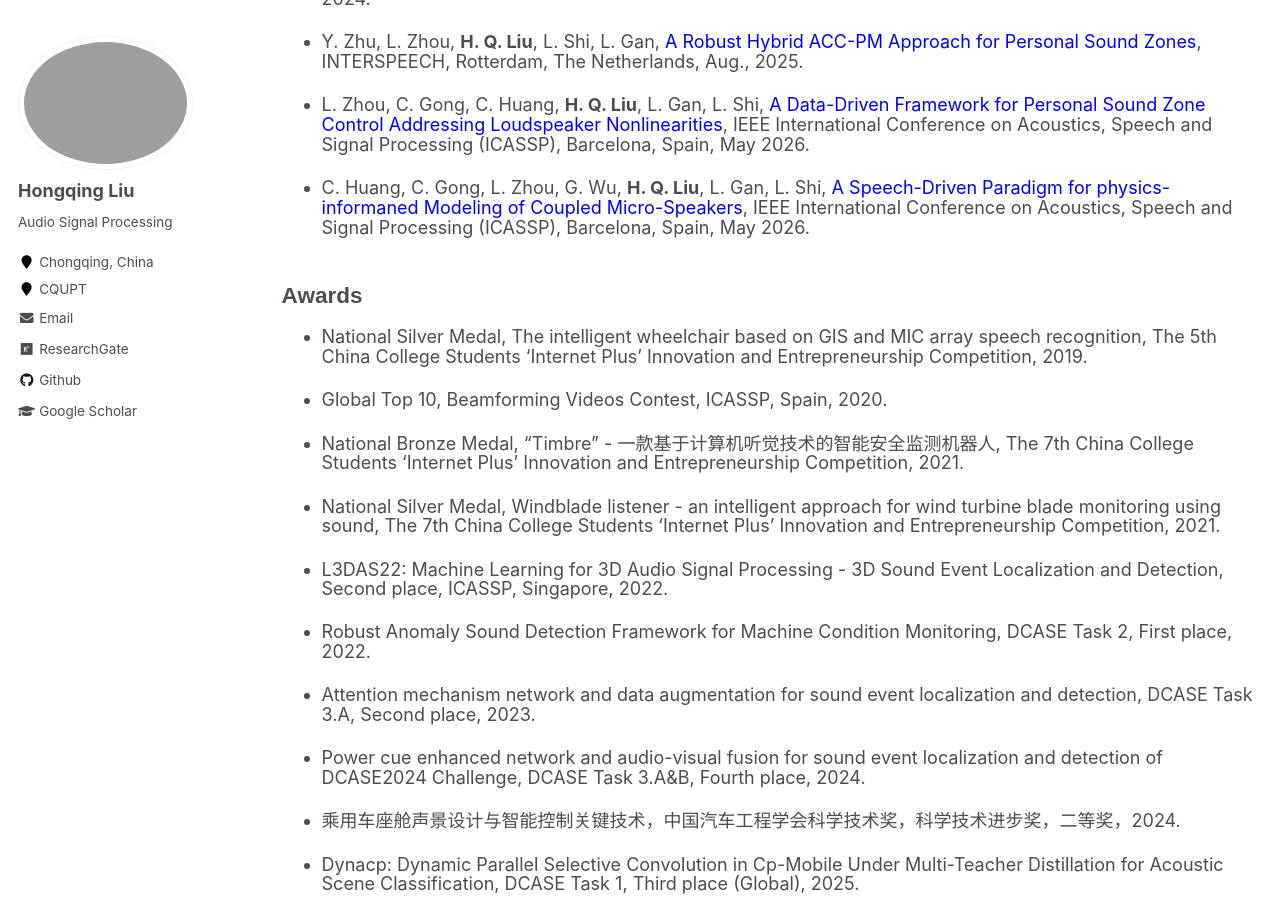
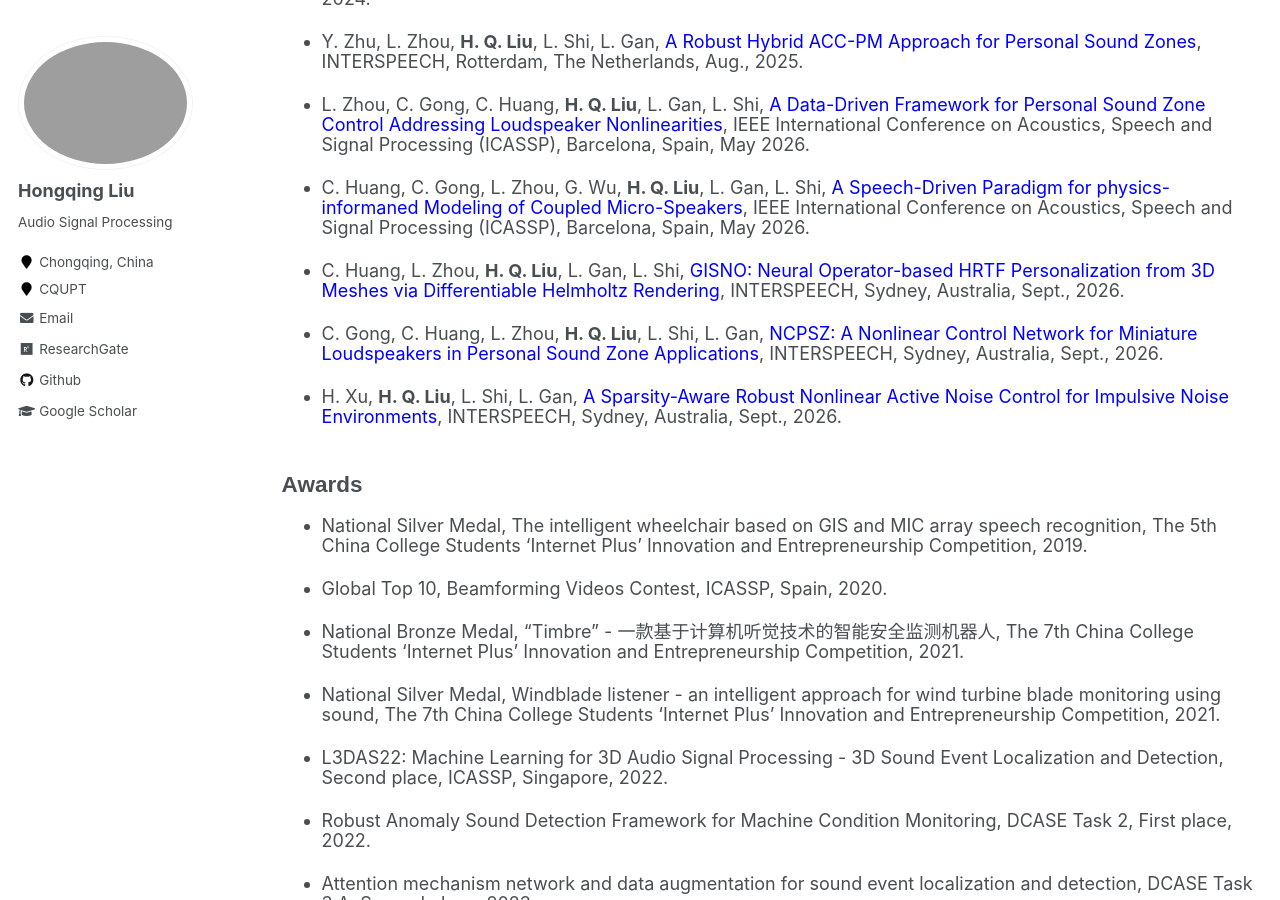
Before and after one commit to hong-qing-liu/english-hong-qing-liu.github.io, a Jekyll site: the page built from _pages/publications.md, in a window 1280 px wide and 900 px high, scrolled down 2594 px. Built offline with Jekyll 4.4.1, drawn with Linux system fonts in a browser that asks for light colours.

Commit message:
Update publications.md

```diff
--- a/_pages/publications.md
+++ b/_pages/publications.md
@@ -80,6 +80,12 @@ author_profile: true
 
 - C. Huang, C. Gong, L. Zhou, G. Wu, <strong>H. Q. Liu</strong>, L. Gan, L. Shi, <span style="color: blue;">A Speech-Driven Paradigm for physics-informaned Modeling of Coupled Micro-Speakers</span>, IEEE International Conference on Acoustics, Speech and Signal Processing (ICASSP), Barcelona, Spain, May 2026.
 
+- C. Huang, L. Zhou, <strong>H. Q. Liu</strong>, L. Gan, L. Shi, <span style="color: blue;">GISNO: Neural Operator-based HRTF Personalization from 3D Meshes via Differentiable Helmholtz Rendering</span>, INTERSPEECH, Sydney, Australia, Sept., 2026.
+
+- C. Gong, C. Huang, L. Zhou, <strong>H. Q. Liu</strong>, L. Shi, L. Gan, <span style="color: blue;">NCPSZ: A Nonlinear Control Network for Miniature Loudspeakers in Personal Sound Zone Applications</span>, INTERSPEECH, Sydney, Australia, Sept., 2026.
+
+- H. Xu, <strong>H. Q. Liu</strong>, L. Shi, L. Gan, <span style="color: blue;">A Sparsity-Aware Robust Nonlinear Active Noise Control for Impulsive Noise Environments</span>, INTERSPEECH, Sydney, Australia, Sept., 2026.
+
 ## Awards
 - National Silver Medal, The intelligent wheelchair based on GIS and MIC array speech recognition, The 5th China College Students 'Internet Plus' Innovation and Entrepreneurship Competition, 2019.
 
```
